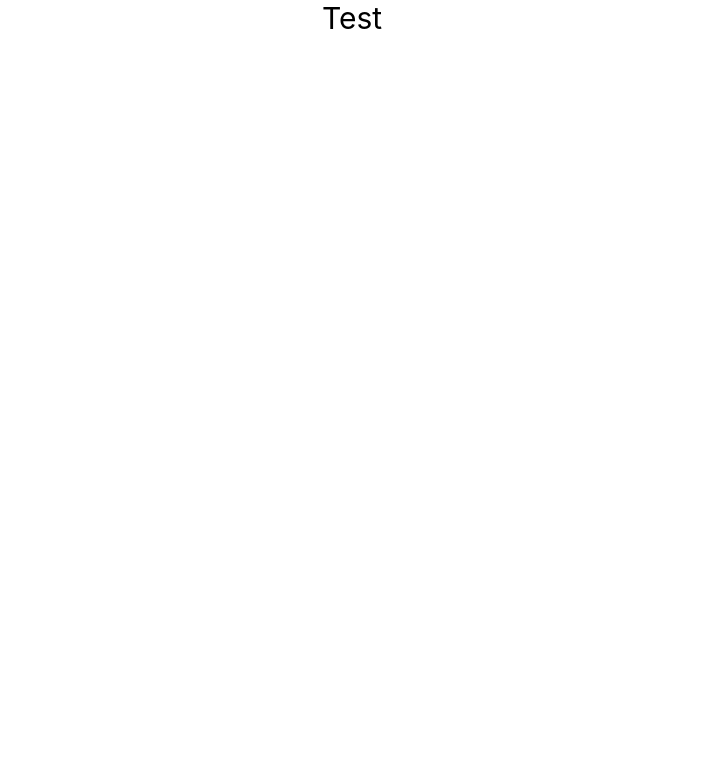
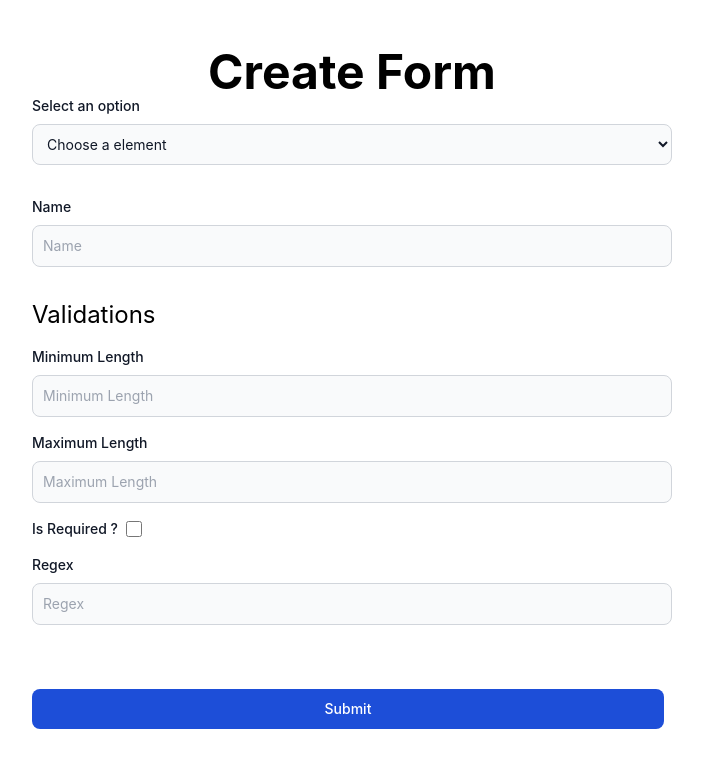
Before and after one commit to anshuER/test-mindinventory, a React (Create React App) app: page / in a window 1280 px wide. Shown: the top 768 px of the page, without its empty margins (288-991 px from the left). Built offline with nearby package versions, Linux system fonts and the light colour scheme.

Commit message:
form add

```diff
--- /dev/null
+++ b/db.json
@@ -0,0 +1,3 @@
+{
+  "forms": []
+}
--- a/src/App.js
+++ b/src/App.js
@@ -1,10 +1,23 @@
-import logo from './logo.svg';
 import './App.css';
+import { useState } from 'react';
+import FormBuilder from './components/FormBuilder';
 
 function App() {
+  const [formElements, setFormElements] = useState([]);
+
+  const addFormElement = (element) => {
+    setFormElements((prev) => {
+      return [...prev, element];
+    });
+  };
+
   return (
-    <div className='flex justify-center'>
-      <h1 className='text-3xl'>Test</h1>
+    <div className='flex flex-col items-center justify-center my-12'>
+      <h1 className='text-5xl font-bold'>Create Form</h1>
+      <FormBuilder elements={formElements} addFormElement={addFormElement} />
+      {formElements.map((element, index) => {
+        return <h1 key={index}>{element.name}</h1>;
+      })}
     </div>
   );
 }
--- /dev/null
+++ b/src/components/FormBuilder/index.js
@@ -0,0 +1,127 @@
+import React, { useState } from 'react';
+import InputBox from '../InputBox';
+
+const options = ['text', 'checkbox', 'radio', 'select'];
+
+const FormBuilder = ({ addFormElement, elements }) => {
+  const [formValues, setFormValues] = useState();
+
+  const updateFormElements = (name, value) => {
+    setFormValues((prev) => {
+      return { ...prev, [name]: value };
+    });
+  };
+
+  const handleSubmit = () => {
+    console.log('form', formValues);
+    addFormElement(formValues);
+  };
+
+  return (
+    <div className='w-1/2 flex flex-col gap-8'>
+      <div>
+        <label
+          for='element'
+          className='block mb-2 text-sm font-medium text-gray-900'
+        >
+          Select an option
+        </label>
+        <select
+          onChange={(e) => updateFormElements('type', e.target.value)}
+          id='element'
+          className='bg-gray-50 border border-gray-300 text-gray-900 text-sm rounded-lg focus:ring-blue-500 focus:border-blue-500 block w-full p-2.5'
+        >
+          <option selected>Choose a element</option>
+          {options.map((option, index) => (
+            <option key={index} value={option}>
+              {option.toLocaleUpperCase()}
+            </option>
+          ))}
+        </select>
+      </div>
+
+      <div>
+        <InputBox
+          name={'name'}
+          placeholder={'Name'}
+          onChange={(e) => updateFormElements('name', e.target.value)}
+        />
+      </div>
+
+      <div className=' flex flex-col gap-4'>
+        <h1 className='text-2xl'>Validations</h1>
+        <InputBox
+          name={'min'}
+          placeholder={'Minimum Length'}
+          type='number'
+          onChange={(e) => updateFormElements('min', e.target.value)}
+        />
+        <InputBox
+          name={'max'}
+          placeholder={'Maximum Length'}
+          type='number'
+          onChange={(e) => updateFormElements('max', e.target.value)}
+        />
+        <div className='flex items-center'>
+          <label
+            for='required'
+            className='mr-2 text-sm font-medium text-gray-900 '
+          >
+            Is Required ?
+          </label>
+          <input
+            id='required'
+            type='checkbox'
+            value=''
+            className='w-4 h-4 text-blue-600 bg-gray-100 border-gray-300 rounded focus:ring-blue-500'
+            onChange={(e) =>
+              setFormValues((prev) => {
+                return { ...prev, required: e.target.checked };
+              })
+            }
+          />
+        </div>
+        <InputBox
+          name={'regex'}
+          placeholder={'Regex'}
+          onChange={(e) => updateFormElements('regex', e.target.value)}
+        />
+      </div>
+
+      <div className=' flex flex-col gap-4'>
+        {elements && elements.length > 0 && (
+          <div className='flex items-center'>
+            <label
+              for='required'
+              className='mr-2 text-sm font-medium text-gray-900 '
+            >
+              Dependent elements
+            </label>
+            <select
+              id='depElement'
+              onChange={(e) => updateFormElements('depElement', e.target.value)}
+              className='bg-gray-50 border border-gray-300 text-gray-900 text-sm rounded-lg focus:ring-blue-500 focus:border-blue-500 block w-full p-2.5'
+            >
+              <option>Choose a Dependent Element</option>
+              {elements.map((element, index) => (
+                <option key={index} value={element.name}>
+                  {element.name.toLocaleUpperCase()}
+                </option>
+              ))}
+            </select>
+          </div>
+        )}
+      </div>
+
+      <button
+        type='button'
+        onClick={handleSubmit}
+        className='text-white bg-blue-700 hover:bg-blue-800 focus:ring-4 focus:ring-blue-300 font-medium rounded-lg text-sm px-5 py-2.5 me-2 mb-2 focus:outline-none '
+      >
+        Submit
+      </button>
+    </div>
+  );
+};
+
+export default FormBuilder;
--- /dev/null
+++ b/src/components/InputBox/index.js
@@ -0,0 +1,21 @@
+import React from 'react';
+
+const InputBox = ({ name, placeholder, type = 'text', onChange }) => {
+  return (
+    <div>
+      <label for='name' class='block mb-2 text-sm font-medium text-gray-900 '>
+        {placeholder}
+      </label>
+      <input
+        name={name}
+        onChange={onChange}
+        type={type}
+        class='bg-gray-50 border border-gray-300 text-gray-900 text-sm rounded-lg focus:ring-blue-500 focus:border-blue-500 block w-full p-2.5 '
+        placeholder={placeholder}
+        required
+      />
+    </div>
+  );
+};
+
+export default InputBox;
```
